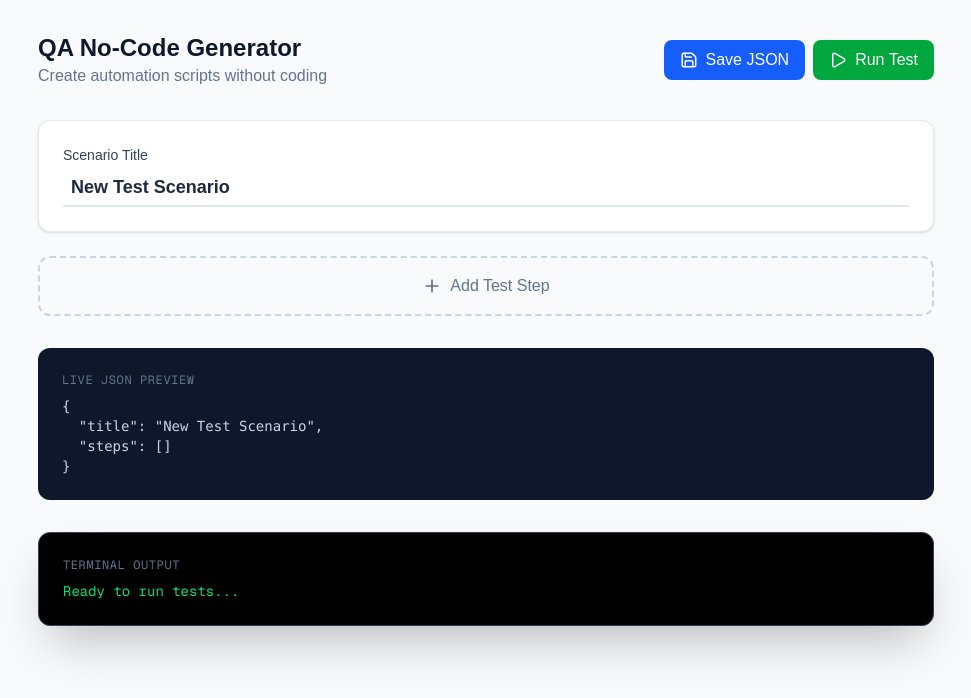
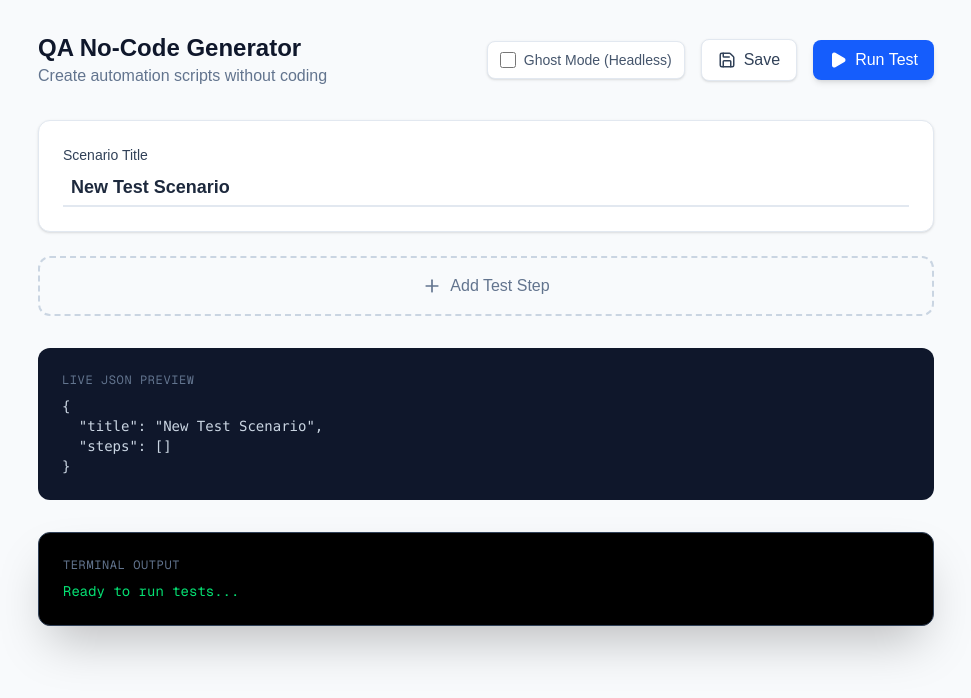
Before and after one commit to archndrx/test-runner-app, a Next.js app: page / in a window 1280 px wide. Shown: the top 698 px of the page, without its empty margins (154-1125 px from the left). Built offline with nearby package versions, Linux system fonts and the light colour scheme.

Commit message:
refactor - add headless mode toggle and update run request to include headless state

```diff
--- a/src/app/page.tsx
+++ b/src/app/page.tsx
@@ -20,6 +20,7 @@ export default function Home() {
   const [steps, setSteps] = useState<TestStep[]>([]);
   const [isRunning, setIsRunning] = useState(false);
   const [testLogs, setTestLogs] = useState<string>("");
+  const [isHeadless, setIsHeadless] = useState(false);
 
   const stripAnsi = (text: string) => {
     return text.replace(/\x1B\[[0-9;]*[a-zA-Z]/g, "");
@@ -80,7 +81,10 @@ export default function Home() {
       const runResponse = await fetch("/api/run", {
         method: "POST",
         headers: { "Content-Type": "application/json" },
-        body: JSON.stringify({ title: testTitle }),
+        body: JSON.stringify({
+          title: testTitle,
+          isHeadless: isHeadless,
+        }),
       });
 
       const runResult = await runResponse.json();
@@ -143,27 +147,41 @@ export default function Home() {
               Create automation scripts without coding
             </p>
           </div>
-          <div className="flex gap-2">
+          <div className="flex items-center gap-4">
+            {/* HEADLESS TOGGLE */}
+            <label className="flex items-center gap-2 cursor-pointer bg-white px-3 py-2 rounded-lg border border-slate-200 shadow-sm hover:bg-slate-50 transition">
+              <input
+                type="checkbox"
+                checked={isHeadless}
+                onChange={(e) => setIsHeadless(e.target.checked)}
+                className="w-4 h-4 text-blue-600 rounded focus:ring-blue-500"
+              />
+              <span className="text-sm font-medium text-slate-600">
+                Ghost Mode (Headless)
+              </span>
+            </label>
+
             <button
               onClick={handleSave}
-              className="flex items-center gap-2 bg-blue-600 text-white px-4 py-2 rounded-lg hover:bg-blue-700 transition"
+              className="flex items-center gap-2 bg-white text-slate-700 border border-slate-200 px-4 py-2 rounded-lg hover:bg-slate-50 transition font-medium shadow-sm"
             >
-              <Save size={18} /> Save JSON
+              <Save size={18} /> Save
             </button>
+
             <button
               onClick={handleRun}
               disabled={isRunning}
-              className={`flex items-center gap-2 px-4 py-2 rounded-lg text-white transition ${
+              className={`flex items-center gap-2 px-4 py-2 rounded-lg text-white transition font-medium shadow-md ${
                 isRunning
                   ? "bg-slate-400 cursor-not-allowed"
-                  : "bg-green-600 hover:bg-green-700"
+                  : "bg-blue-600 hover:bg-blue-700"
               }`}
             >
               {isRunning ? (
                 <span>Running...</span>
               ) : (
                 <>
-                  <Play size={18} /> Run Test
+                  <Play size={18} fill="currentColor" /> Run Test
                 </>
               )}
             </button>
```
